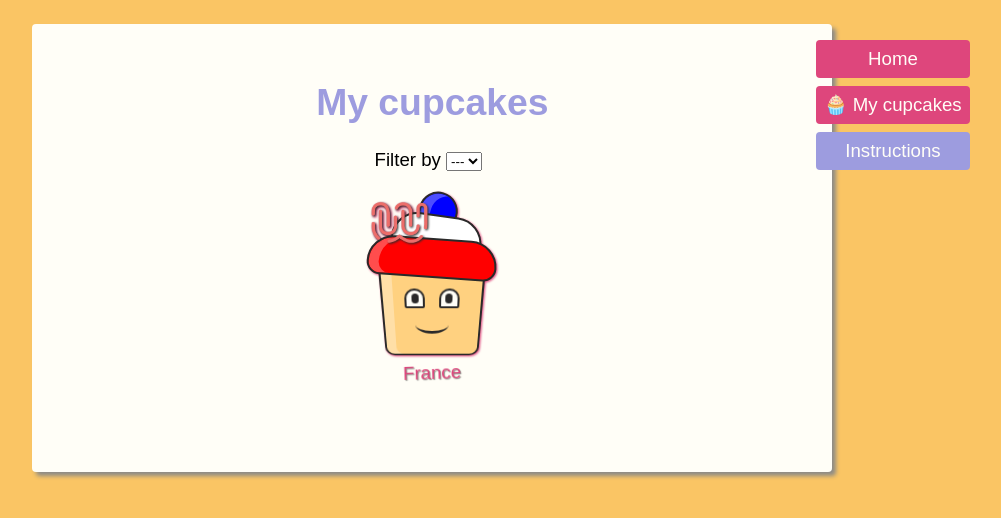
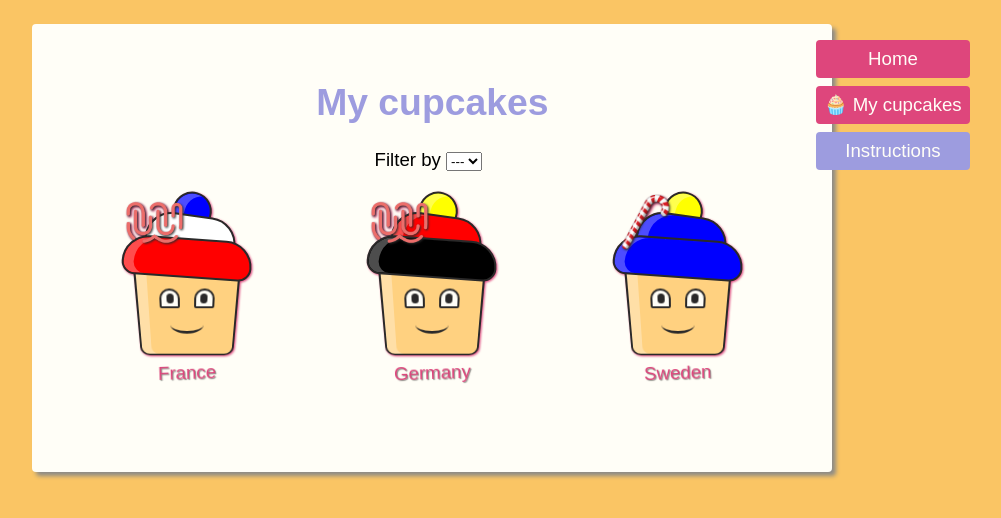
Before and after one commit to WildCodeSchool-2024-09/JS-RemoteFR-Orange-Checkpoint2, a React (Vite) app in the folder client/: page /cupcakes in a window 1280 px wide. Shown: the top 518 px of the page, without its empty margins (139-1140 px from the left). Built offline with nearby package versions, Linux system fonts and the light colour scheme.

Commit message:
Finished Step2 sans pouvoir faire Step1

```diff
--- a/client/src/main.tsx
+++ b/client/src/main.tsx
@@ -2,7 +2,6 @@
 import { StrictMode } from "react";
 import { createRoot } from "react-dom/client";
 import { RouterProvider, createBrowserRouter } from "react-router-dom";
-
 /* ************************************************************************* */
 
 import App from "./App";
--- a/client/src/pages/CupcakeList.tsx
+++ b/client/src/pages/CupcakeList.tsx
@@ -61,10 +61,12 @@ function CupcakeList() {
       </form>
       <ul className="cupcake-list" id="cupcake-list">
         {/* Step 2: repeat this block for each cupcake */}
+        {sampleCupcakes.map((cupcake) => (
+          <li key={cupcake.id} className="cupcake-item">
+            <Cupcake data={cupcake} />
+          </li>
+        ))}
         {/* Step 5: filter cupcakes before repeating */}
-        <li className="cupcake-item">
-          <Cupcake data={sampleCupcakes[0]} />
-        </li>
         {/* end of block */}
       </ul>
     </>
```
